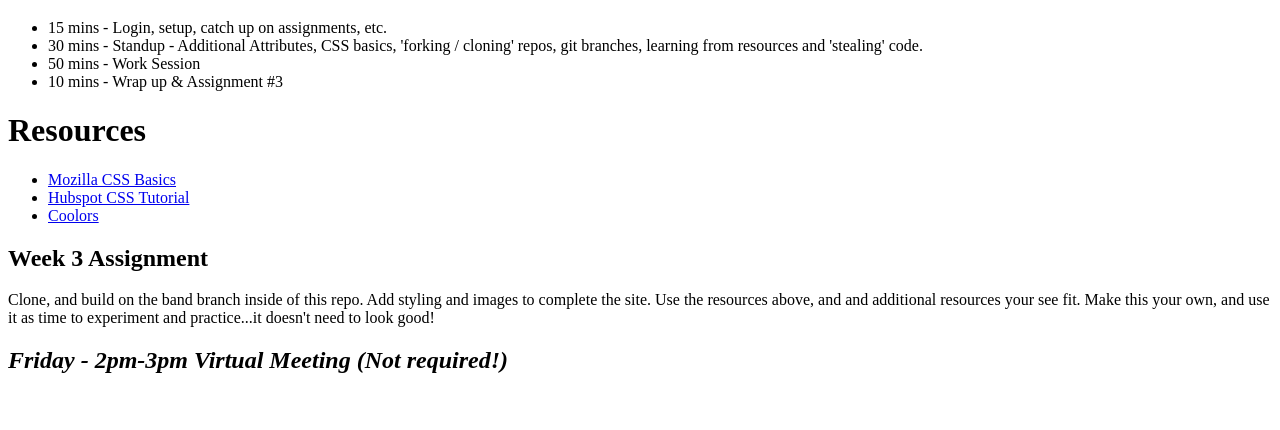
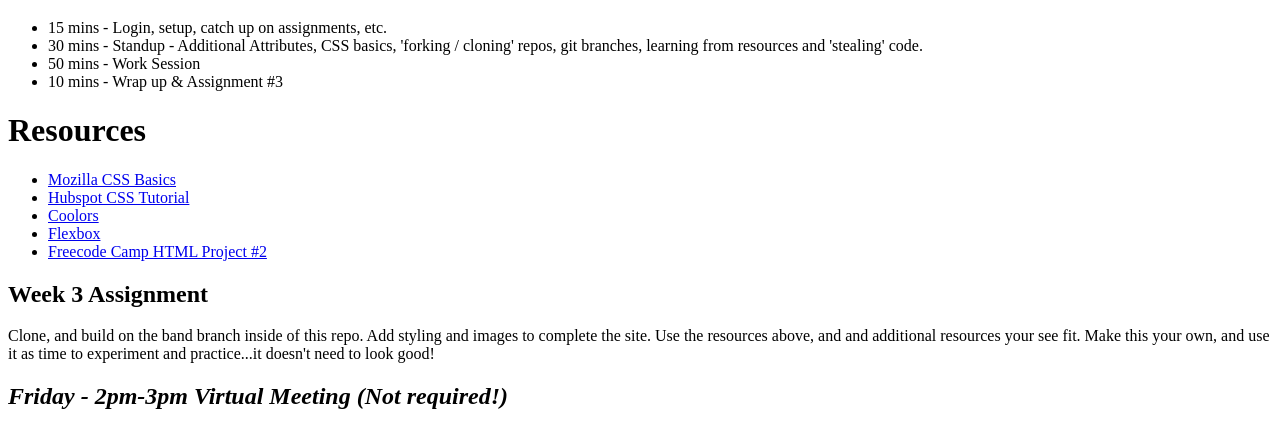
Before and after one commit to icazajimenezc7853/web-110b_band, a plain HTML site: page week3.html in a window 1280 px wide. Shown: the part 652-1082 px from the top of the page. Before the commit the page ends 1046 px from the top, so only its background shows below. Drawn offline with Linux system fonts and the light colour scheme.

Commit message:
adding resources

```diff
--- a/week3.html
+++ b/week3.html
@@ -30,6 +30,8 @@
         <li><a href="https://developer.mozilla.org/en-US/docs/Learn/Getting_started_with_the_web/CSS_basics">Mozilla CSS Basics</a></li>
         <li><a href="https://blog.hubspot.com/website/css-tutorial">Hubspot CSS Tutorial</a></li>
         <li><a href="https://coolors.co/palettes/trending">Coolors</a></li>
+        <li><a href="https://css-tricks.com/snippets/css/a-guide-to-flexbox/">Flexbox</a></li>
+        <li><a href="https://www.freecodecamp.org/learn/2022/responsive-web-design/#learn-basic-css-by-building-a-cafe-menu">Freecode Camp HTML Project #2</a></li>
     </ul>
 
     <h2>Week 3 Assignment</h2>
```
